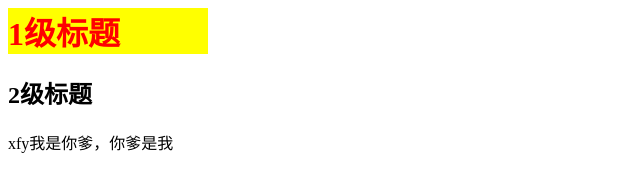
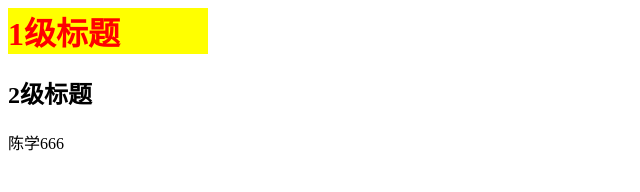
Before and after one commit to 2229441623/cx.one, a plain HTML site: page index.html in a window 1280 px wide. Shown: the whole page, without its empty margins (0-640 px from the left). Drawn offline with Linux system fonts and the light colour scheme.

Commit message:
Update index.html

```diff
--- a/index.html
+++ b/index.html
@@ -5,6 +5,6 @@
 <h1 style="background-color:yellow;font-family:隶书;color:red;width:200px">1级标题</h1>
 <h2>2级标题</h2>
 <body>
-xfy我是你爹，你爹是我
+陈学666
 </body>
 </html>
```
